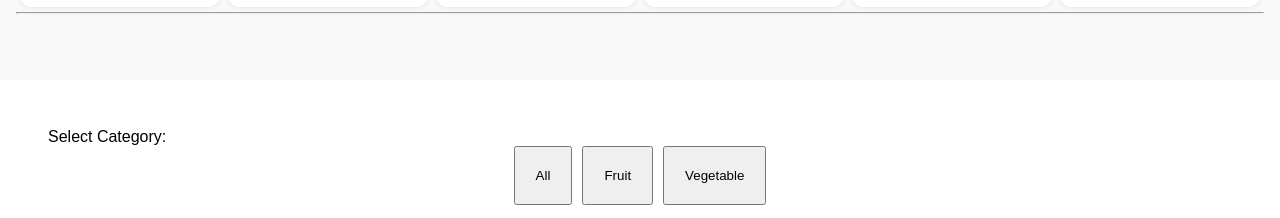
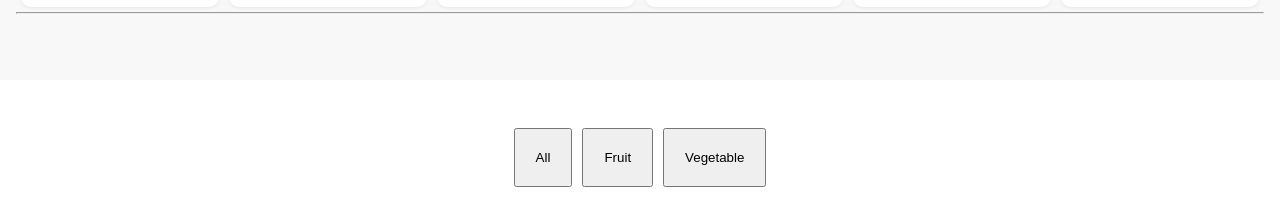
Before and after one commit to abmanaf/ShopMe, a React (Vite) app: page /Home in a window 1280 px wide. Shown: the part 887-1105 px from the top of the page. Built offline with nearby package versions, Linux system fonts and the light colour scheme.

Commit message:
i removed the header category from the home page

```diff
--- a/src/Home.jsx
+++ b/src/Home.jsx
@@ -155,8 +155,6 @@ function Home({ cart, setCart, updateCartCount }) {
       </div>
       <div>
         <div style={{backgroundColor: 'white', padding: '3em 3em'}}>
-      <span style={{textAlign: "center"}}>Select Category:</span>
-
           <div className="category-container" >
         <div className="filter-button"  code="categoryFilter"
               value={selectedCategory}
```
